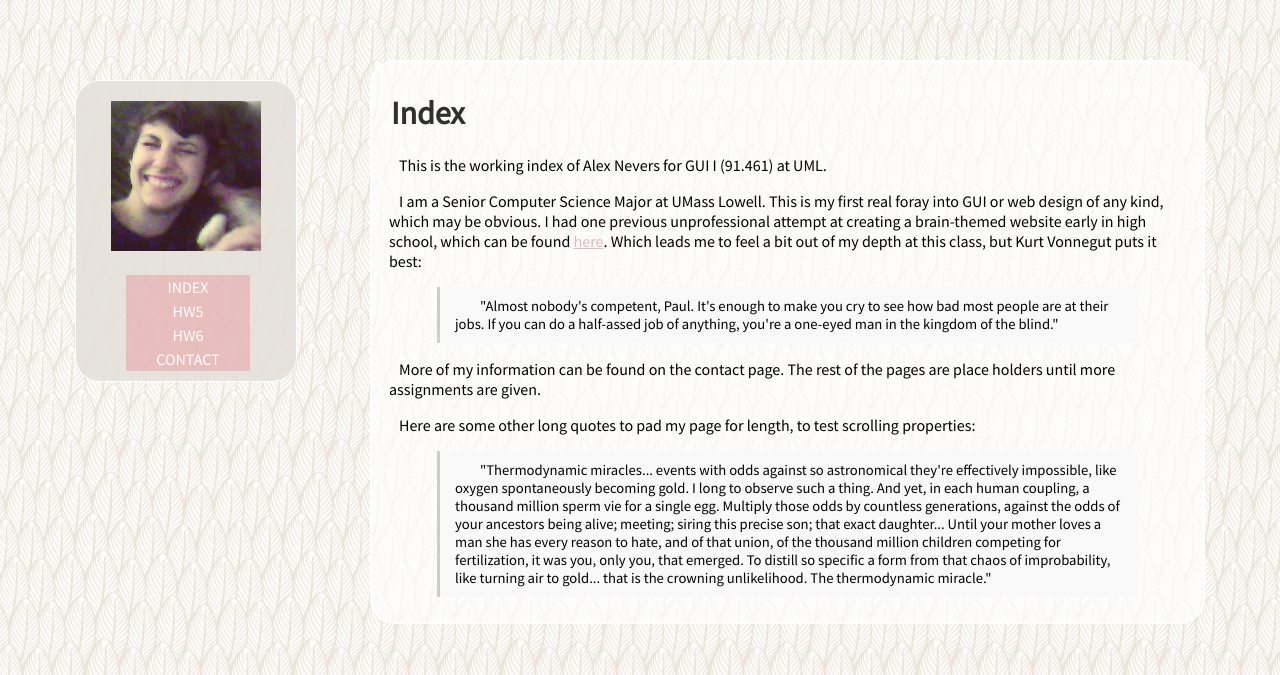
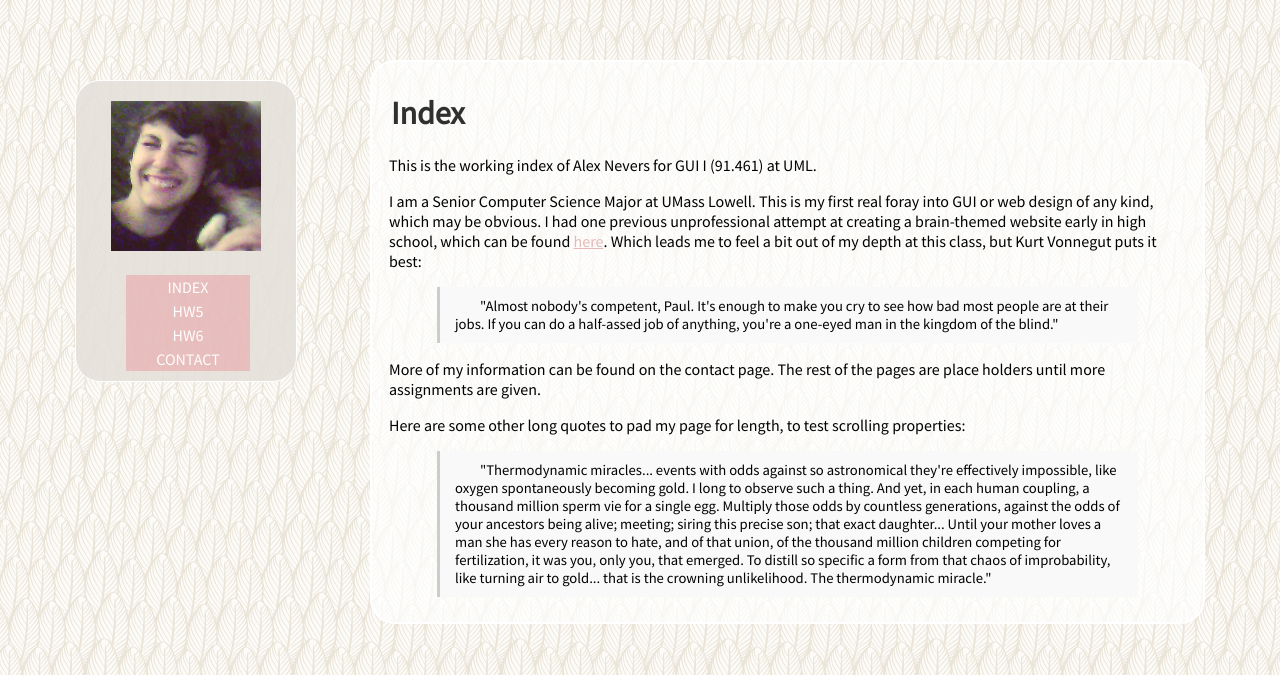
Before and after one commit to crabclawisland/GUI-I, a PHP site: page /index.html in a window 1280 px wide. Shown: the top 675 px of the page. Run offline with PHP 8.4, Linux system fonts and the light colour scheme.

Commit message:
Update styles.css

```diff
--- a/css/styles.css
+++ b/css/styles.css
@@ -4,7 +4,7 @@
     Author     : Alex Nevers
     alexandra_nevers@student.uml.edu
     Undergrad @ UML in GUI I
-    Last edited on: 9/15/2015
+    Last edited on: 10/15/2015
     CSS Styles
 */
 
@@ -21,7 +21,7 @@ p {
     font-size: 12pt;
     font-family: 'Source Sans Pro', sans-serif;
     padding: 0 2px 0 2px ;
-    text-indent: 10px;
+
 }
 
 blockquote {
```
